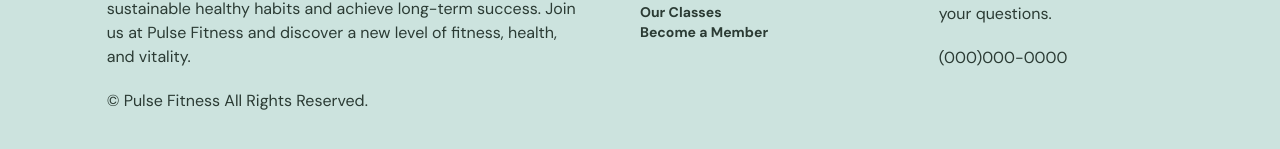
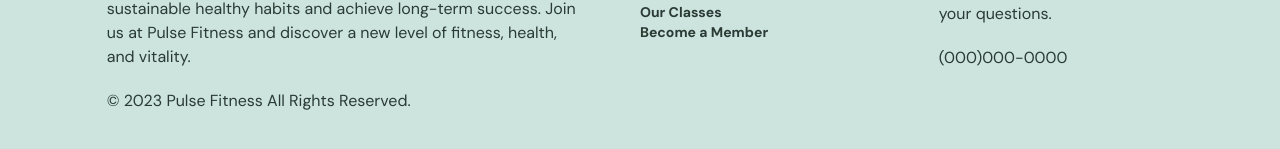
Before and after one commit to chelseaharris137/PulseFitness, a React (Vite) app: page / in a window 1280 px wide. Shown: the part 4082-4231 px from the top of the page. Built offline with nearby package versions, Linux system fonts and the light colour scheme.

Commit message:
Add copyright year

```diff
--- a/src/scenes/footer/index.tsx
+++ b/src/scenes/footer/index.tsx
@@ -8,6 +8,8 @@ type Props = {
 };
 
 const Footer = ({ setSelectedPage }: Props) => {
+  const year = new Date().getFullYear();
+
   return (
     <footer className="bg-primary-300 py-16">
       <div className="justify-content mx-auto w-5/6 gap-16 md:flex">
@@ -16,7 +18,7 @@ const Footer = ({ setSelectedPage }: Props) => {
           <p className="my-5">
           Pulse Fitness is committed to helping members build sustainable healthy habits and achieve long-term success. Join us at Pulse Fitness and discover a new level of fitness, health, and vitality.
           </p>
-          <p>© Pulse Fitness All Rights Reserved.</p>
+          <p>© {year} Pulse Fitness All Rights Reserved.</p>
         </div>
         <div className="mt-16 basis-1/4 md:mt-0">
           <h4 className="font-bold">Links</h4>
```
